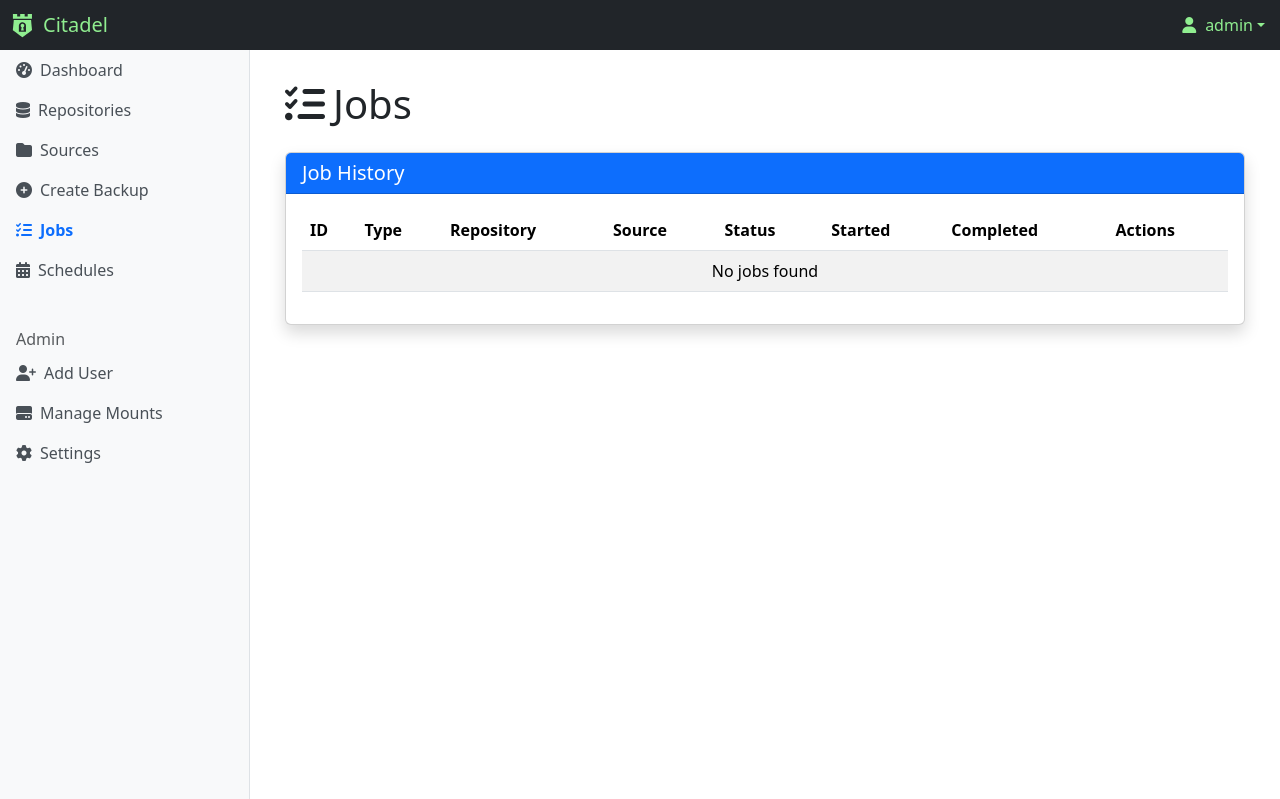
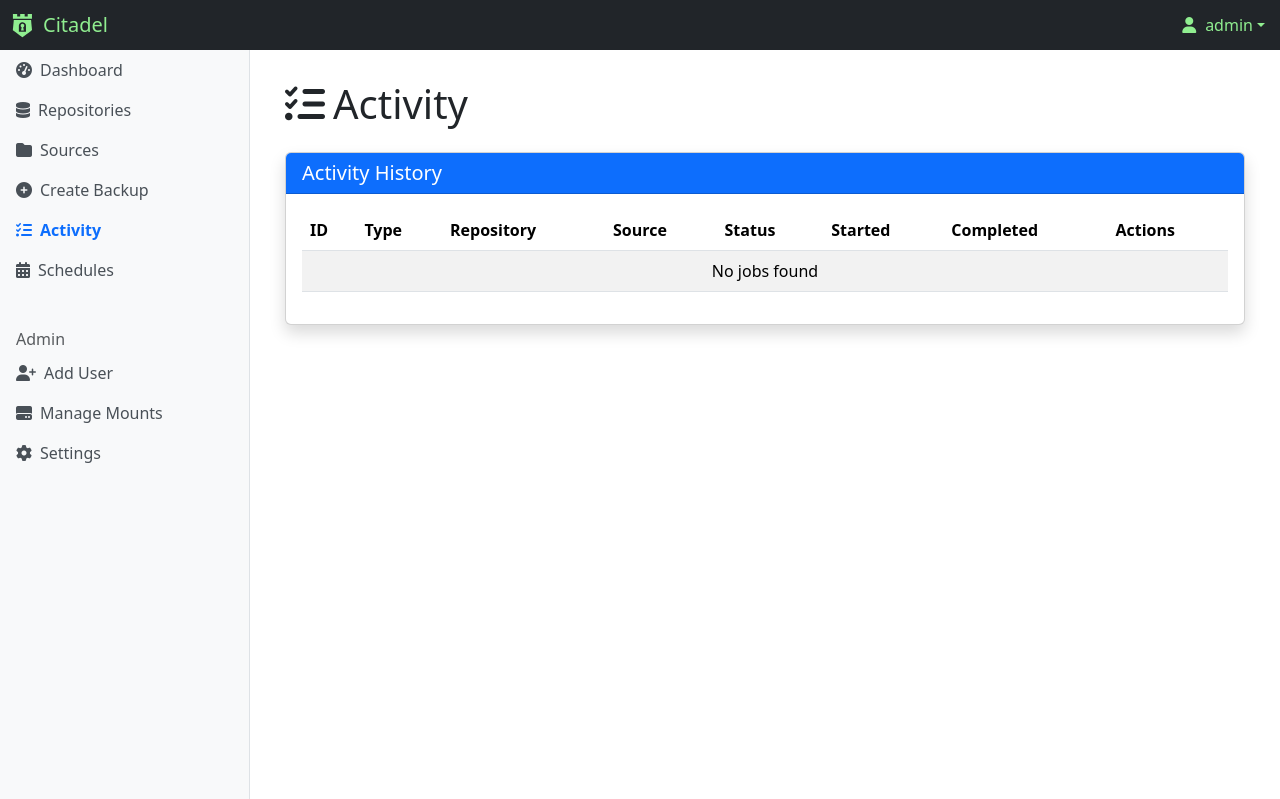
Before and after one commit to antonymcloud/citadel, a Flask app: page /backup/jobs in a window 1280 px wide. Shown: the top 799 px of the page. Run offline with Flask 3, Linux system fonts and the light colour scheme; a user stored in the database is signed in; parts of the project's set-up code (start-up, migrations or seed data) failed here and were passed over; some libraries are stand-ins or nearby versions.

Commit message:
Update job references to 'Activity' in templates for consistency

```diff
--- a/citadel/templates/backup/jobs.html
+++ b/citadel/templates/backup/jobs.html
@@ -4,11 +4,11 @@
 
 {% block content %}
 <div class="container-fluid">
-    <h1 class="mb-4"><i class="fas fa-tasks me-2"></i>Jobs</h1>
+    <h1 class="mb-4"><i class="fas fa-tasks me-2"></i>Activity</h1>
 
     <div class="card shadow">
         <div class="card-header bg-primary text-white">
-            <h5 class="mb-0">Job History</h5>
+            <h5 class="mb-0">Activity History</h5>
         </div>
         <div class="card-body">
             <div class="table-responsive">
--- a/citadel/templates/common/base.html
+++ b/citadel/templates/common/base.html
@@ -313,7 +313,7 @@
                 <li class="nav-item">
                     <a class="nav-link {% if request.endpoint == 'backup.list_jobs' %}active{% endif %}"
                         href="{{ url_for('backup.list_jobs') }}">
-                        <i class="fas fa-tasks me-2"></i>Jobs
+                        <i class="fas fa-tasks me-2"></i>Activity
                     </a>
                 </li>
                 <li class="nav-item">
```
